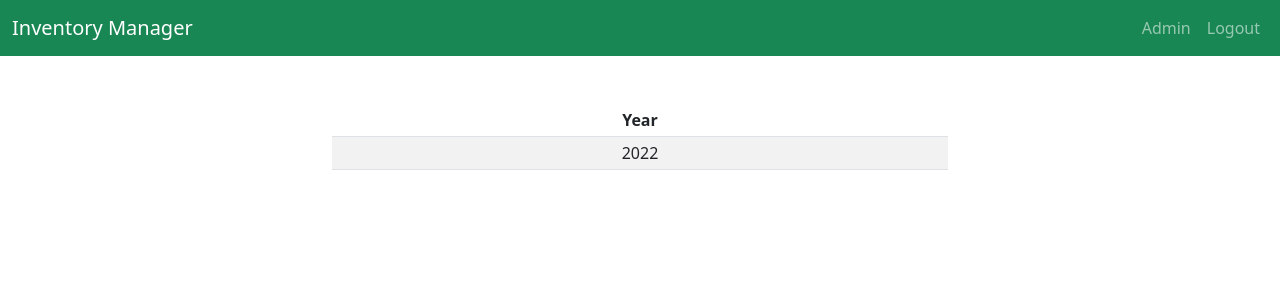
After one commit to seandavidreed/inventory_manager, a Django app: page /inventory/archive/ in a window 1280 px wide. The commit adds this page. Shown: the top 300 px of the page. Run offline with Django 4.2, Linux system fonts and the light colour scheme; a user stored in the database is signed in; data comes from the database, SQL or seed files in the repository; both versions use the stored data as it was after the commit.

Commit message:
Add archive to order history where order entries beyond the latest 20 are accessible according to year

```diff
--- a/mysite/inventory/urls.py
+++ b/mysite/inventory/urls.py
@@ -7,6 +7,8 @@ urlpatterns = [
     path('login/', views.login, name='login'),
     path('order-history/', views.history, name='history'),
     path('order-history/<str:order_number>/', views.order, name='order'),
+    path('archive/', views.archive, name='archive'),
+    path('order-history/<str:order>', views.history, name='archive_year'),
     path('shed/', views.take_inventory, name='shed'),
     path('shop/', views.take_inventory, name='shop'),
     path('finalize/', views.finalize, name='finalize'),
--- a/mysite/inventory/views.py
+++ b/mysite/inventory/views.py
@@ -114,9 +114,20 @@ def analytics(request):
 
 
 @login_required
-def history(request):
-    order_list = Order.objects.all().values('date', 'order_number').distinct().order_by('-order_number')
-    return render(request, 'inventory/order-history.html', {'order_list': order_list})
+def history(request, order=None):
+    if order:
+        latest_orders = Order.objects.filter(date__year=order).values('date', 'order_number').distinct().order_by('-order_number')
+        archive = 0
+    else:
+        latest_orders = Order.objects.all().values('date', 'order_number').distinct().order_by('-order_number')[:20]
+        archive = Order.objects.all().values('date__year').distinct().order_by('-order_number')[20:]
+    return render(request, 'inventory/order-history.html', {'latest_orders': latest_orders, 'archive': archive})
+
+
+@login_required
+def archive(request):
+    orders = Order.objects.all().values_list('date__year', flat=True).distinct()
+    return render(request, 'inventory/archive.html', {'orders': orders})
 
 
 @login_required
--- /dev/null
+++ b/mysite/templates/inventory/archive.html
@@ -0,0 +1,24 @@
+{% extends 'inventory/layout.html' %}
+
+{% block title %}
+    Archive
+{% endblock %}
+
+{% block main %}
+    <div class="row justify-content-center py-5">
+        <div class="col-lg-6">
+            <table class="table table-striped table-sm">
+                <thead>
+                    <tr>
+                        <th>Year</th>
+                    </tr>
+                </thead>
+                {% for order in orders %}
+                    <tr>
+                        <td class="align-middle"><a class="link-dark" href="{% url 'inventory:archive_year' order %}">{{ order }}</a></td>
+                    </tr>
+                {% endfor %}
+            </table>
+        </div>
+    </div>
+{% endblock %}
```
Also changed, not shown: mysite/templates/inventory/order-history.html (+5 -2 lines), mysite/db.sqlite3, mysite/static/images/analytics.jpg, mysite/static/images/history.jpg, 1 other file.
